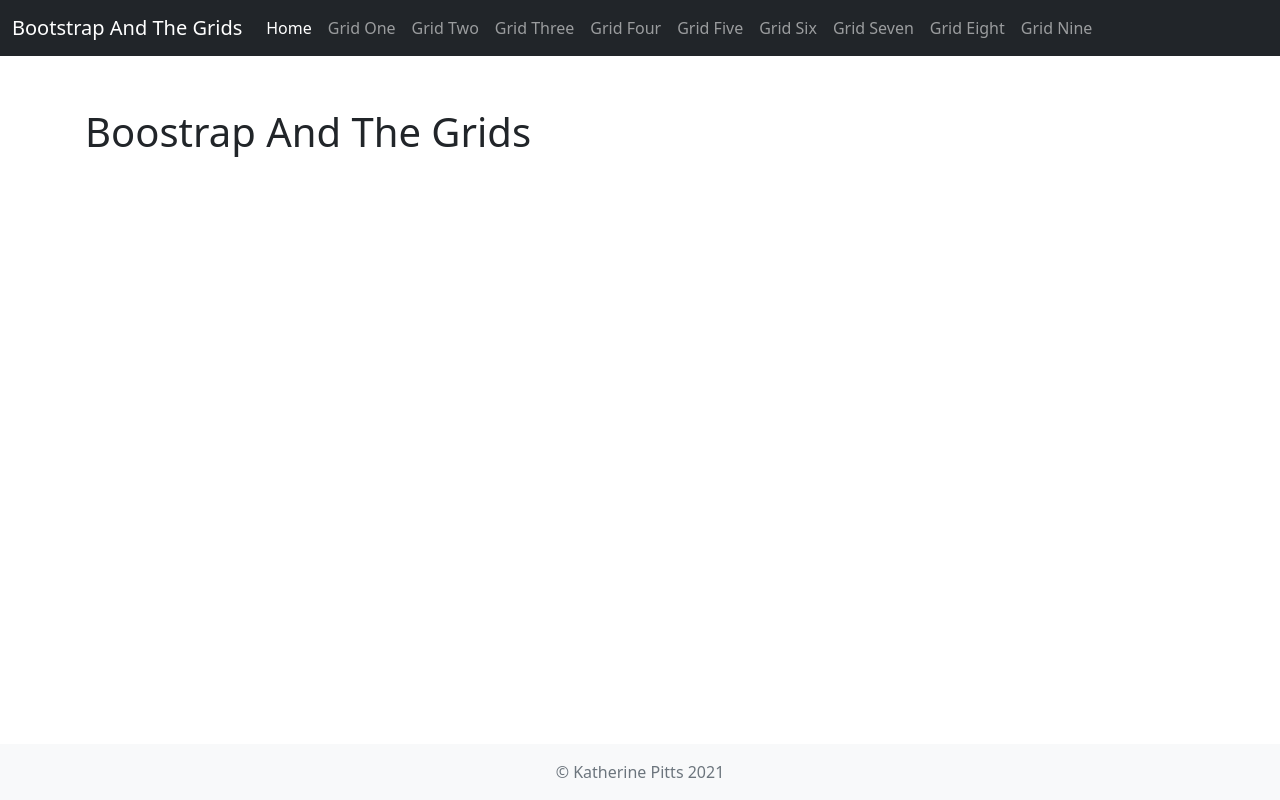
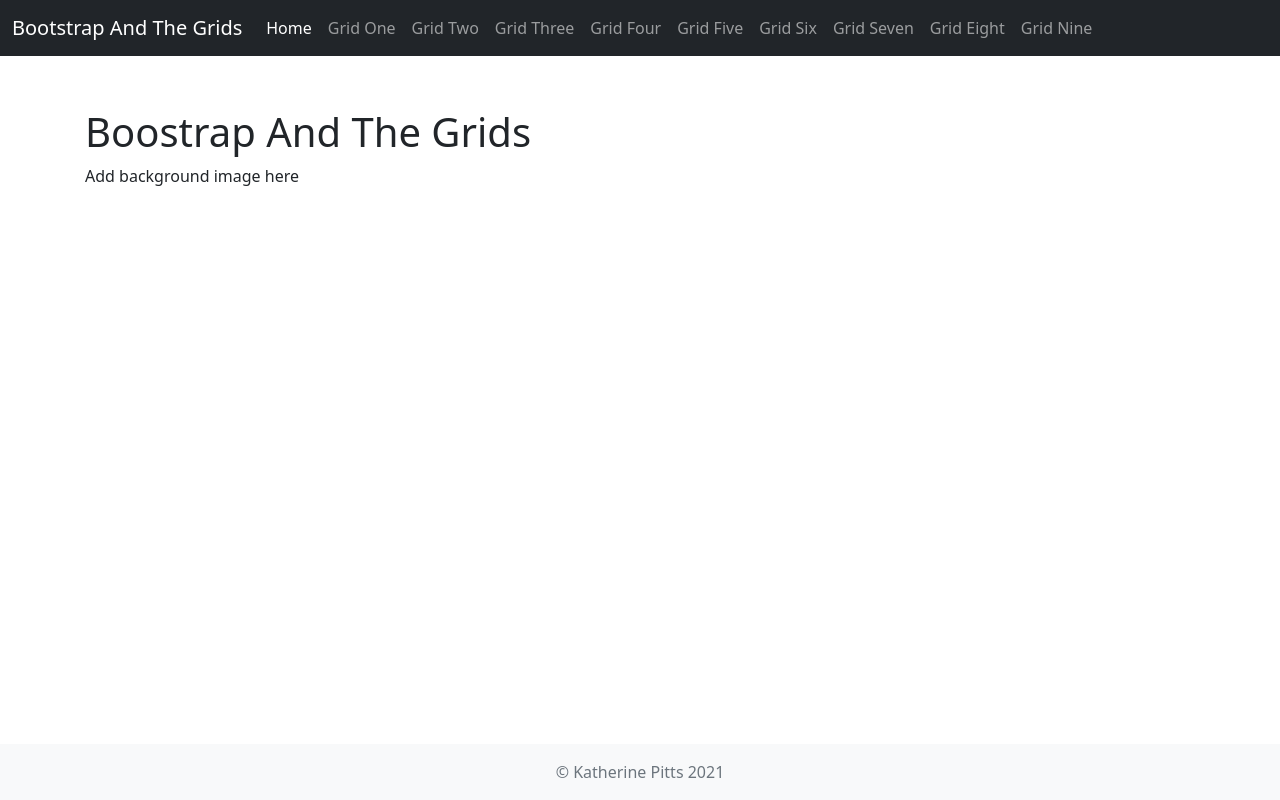
Before and after one commit to kvp06933/BootstrapAndTheGrids, a plain HTML site: page index.html in a window 1280 px wide. Drawn offline with nearby package versions, Linux system fonts and the light colour scheme.

Commit message:
Update index.html

```diff
--- a/index.html
+++ b/index.html
@@ -63,6 +63,7 @@
     <main class="flex-shrink-0">
        <div class="container">
            <h1 class="mt-5">Boostrap And The Grids</h1>
+           <p>Add background image here</p>
 
        </div>
     </main>
```
